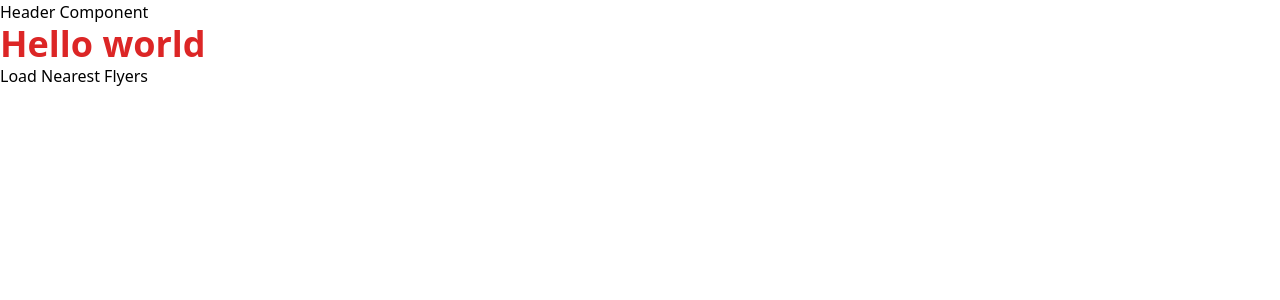
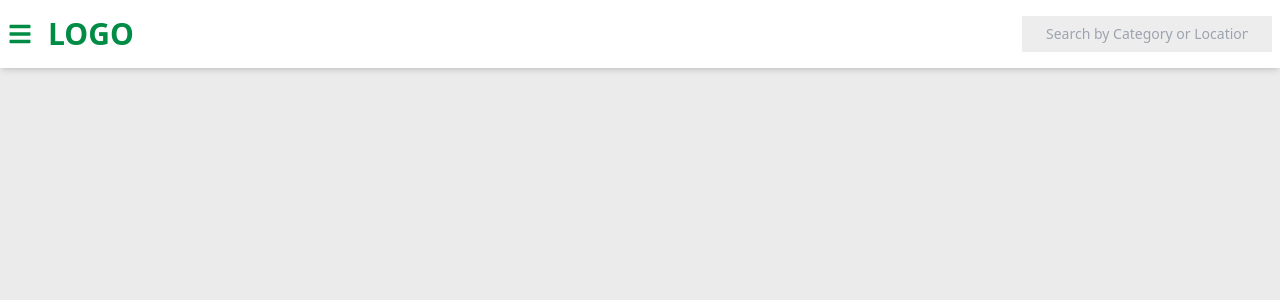
Before and after one commit to donextdo/supersconto-website-nextjs, a Next.js app: page / in a window 1280 px wide. Shown: the top 300 px of the page. Built offline with nearby package versions, Linux system fonts and the light colour scheme.

Commit message:
reusable text input

```diff
--- a/package.json
+++ b/package.json
@@ -17,6 +17,7 @@
     "next": "13.0.6",
     "react": "18.2.0",
     "react-dom": "18.2.0",
+    "react-icons": "^4.7.1",
     "typescript": "4.9.3"
   },
   "devDependencies": {
--- a/pages/index.tsx
+++ b/pages/index.tsx
@@ -4,21 +4,13 @@ import Button from "../src/components/Button/Button";
 
 export default function Home() {
     return (
-        <div className="home-page">
+
+        <div>
             <Header/>
             <main className="main-content">
-                <div className="product-list">
-                    <div className="product-gallery">
-                        <h1 className='text-4xl text-red-600 font-bold'>Hello world</h1>
-                    </div>
-                    <Button styleClass="primary-button">
-                        Load Nearest Flyers
-                    </Button>
-                </div>
-                <div className="login">
 
-                </div>
             </main>
         </div>
+
     )
 }
--- a/src/components/Header/Header.tsx
+++ b/src/components/Header/Header.tsx
@@ -1,13 +1,44 @@
-import React from 'react';
+import React, { useState } from 'react'
+import { FaBars } from 'react-icons/fa'
+import Link from 'next/link'
+import { TextField } from '../Shared/FormUtils'
 
-interface HeaderProps {
-    // TODO
+const Header = () => {
+
+    const [query, setQuery] = useState<string>('')
+
+    const handleChange = (e: React.ChangeEvent<HTMLInputElement | HTMLTextAreaElement>) => {
+        setQuery(e.target.value)
+    }
+
+  return (
+    <header>
+        <div className='container mx-auto flex items-center justify-between'>
+            <div className='flex items-center gap-4'>
+                <button>
+                    <FaBars className='fill-[#008C45] w-6 h-6'/>
+                </button>
+
+                <Link href={'/'}
+                    className='text-3xl text-[#008C45] font-semibold'
+                >
+                    LOGO
+                </Link>
+
+                {query}
+            </div>
+
+            <div>
+                <TextField
+                value={query}
+                onChange={handleChange}
+                Styles='bg-[#EDEDED] text-[#3D3B3B] text-sm font-light'
+                placeholder='Search by Category or Location'
+                />
+            </div>
+        </div>
+    </header>
+  )
 }
 
-function Header(props: HeaderProps) {
-    return (
-        <div>Header Component</div>
-    );
-}
-
-export default Header;
+export default Header
--- /dev/null
+++ b/src/components/Shared/FormUtils.tsx
@@ -0,0 +1,78 @@
+import React from 'react'
+
+interface Props {
+    label?: string,
+    error?: boolean,
+    errorMessage?: string,
+    type?: string,
+    value: any,
+    Styles?: string
+    border?: boolean,
+    borderColor?: string,
+    placeholder?: string,
+    onChange: React.ChangeEventHandler<HTMLInputElement>
+}
+
+export const TextField: React.FC<Props> = ({
+        label,
+        error,
+        errorMessage,
+        type,
+        value,
+        Styles,
+        border,
+        borderColor,
+        placeholder,
+        onChange
+    }) => {
+  return (
+    <div className='flex flex-col gap-2 items-start'>
+
+        {label &&
+            <label className={`text-sm font-medium ${error ? 'text-red-600' : 'text-gray-900'}`}>
+                {label}
+            </label>
+        }
+
+        <input
+            type={type ? type : 'text'}
+            value={value}
+            className={`${Styles ? Styles : 'text-sm font-medium bg-white'} w-full px-6 py-2 focus:outline-none ${border && 'border'} ${border && error ? 'border-red-600': borderColor} `}
+            placeholder={placeholder}
+            onChange={onChange}
+        />
+
+        {error &&
+            <small className="text-xs text-red-600">
+                { errorMessage }
+            </small>
+        }
+
+    </div>
+  )
+}
+
+
+export const DropDown: React.FC<Props> = ({label, onChange, error, errorMessage, value}) => {
+    return (
+        <div className='flex flex-col gap-2 items-start'>
+
+            {label &&
+                <label className={`text-sm font-medium ${error ? 'text-red-600' : 'text-gray-900'}`}>
+                    {label}
+                </label>
+            }
+
+            <div className='w-full h-max relative'>
+                <select
+                name="dropdown"
+                id="dropdown"
+                value={value}
+                >
+
+                </select>
+            </div>
+
+        </div>
+    )
+}
--- a/styles/globals.css
+++ b/styles/globals.css
@@ -1,3 +1,15 @@
 @tailwind base;
 @tailwind components;
 @tailwind utilities;
+
+/* @import url('https://fonts.googleapis.com/css2?family=Lobster&display=swap'); */
+
+@layer base {
+    body {
+        @apply bg-[#EBEBEB];
+    }
+
+    header {
+        @apply fixed px-2 py-4 top-0 w-full z-50 bg-white shadow-md;
+    }
+}
--- a/tailwind.config.js
+++ b/tailwind.config.js
@@ -2,9 +2,16 @@
 module.exports = {
   content: [
     "./pages/**/*.{js,ts,jsx,tsx}",
-    "./components/**/*.{js,ts,jsx,tsx}",
+    "./src/components/**/*.{js,ts,jsx,tsx}",
   ],
   theme: {
+    screens: {
+      sm: '640px',
+      md: '768px',
+      lg: '1024px',
+      xl: '1280px',
+      xxl: '1536px'
+    },
     extend: {},
   },
   plugins: [],
```
Also changed, not shown: 1 other file (tests, documents, lock files or other folders).
